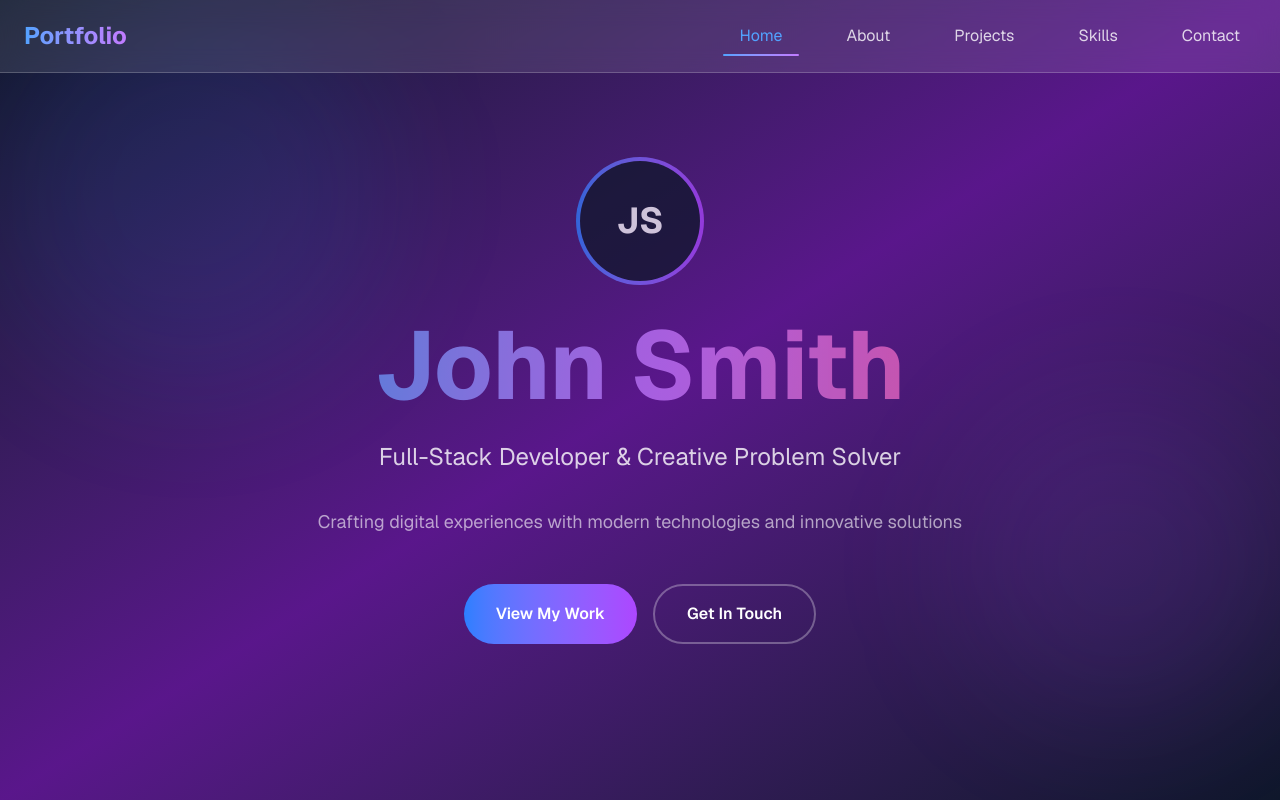
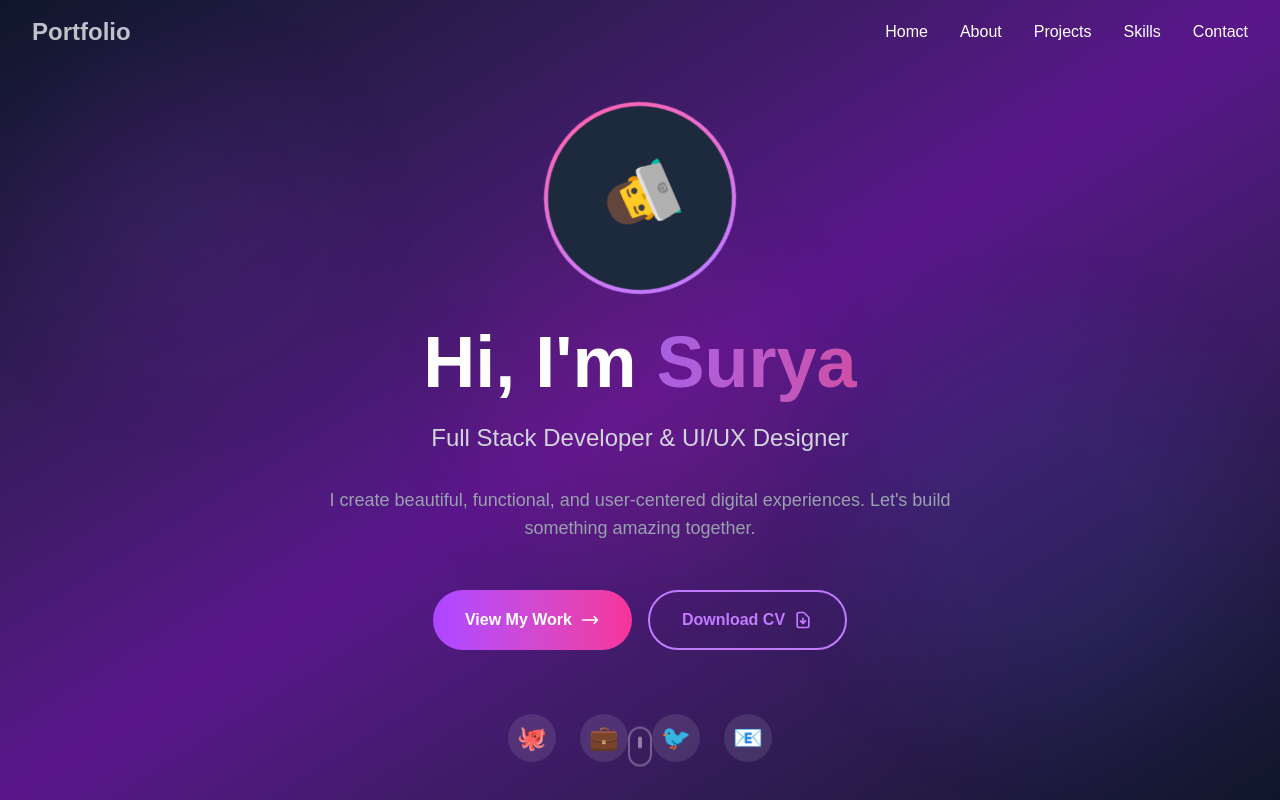
Before and after one commit to surya1401/myportfolio, a Next.js app: page / in a window 1280 px wide. Built offline with nearby package versions, Linux system fonts and the light colour scheme.

Commit message:
portfolio

```diff
--- a/src/app/page.js
+++ b/src/app/page.js
@@ -1,278 +1,250 @@
 "use client";
-import { useState, useEffect } from 'react';
-import Image from "next/image";
+import { useState, useEffect } from "react";
 
-export default function Portfolio() {
-  const [activeSection, setActiveSection] = useState('home');
-  const [isLoaded, setIsLoaded] = useState(false);
-  const [mousePosition, setMousePosition] = useState({ x: 0, y: 0 });
+export default function Home() {
+  const [isMenuOpen, setIsMenuOpen] = useState(false);
+  const [scrollY, setScrollY] = useState(0);
 
   useEffect(() => {
-    setIsLoaded(true);
-
-    const handleMouseMove = (e) => {
-      setMousePosition({ x: e.clientX, y: e.clientY });
-    };
-
-    window.addEventListener('mousemove', handleMouseMove);
-    return () => window.removeEventListener('mousemove', handleMouseMove);
+    const handleScroll = () => setScrollY(window.scrollY);
+    window.addEventListener("scroll", handleScroll);
+    return () => window.removeEventListener("scroll", handleScroll);
   }, []);
 
-  const navItems = [
-    { id: 'home', label: 'Home' },
-    { id: 'about', label: 'About' },
-    { id: 'projects', label: 'Projects' },
-    { id: 'skills', label: 'Skills' },
-    { id: 'contact', label: 'Contact' }
-  ];
-
-  const projects = [
-    {
-      title: "E-Commerce Platform",
-      tech: "Next.js, Tailwind, Stripe",
-      description: "Full-stack e-commerce solution with payment integration"
-    },
-    {
-      title: "Task Management App",
-      tech: "React, Node.js, MongoDB",
-      description: "Collaborative task management with real-time updates"
-    },
-    {
-      title: "Weather Dashboard",
-      tech: "Vue.js, Chart.js, API",
-      description: "Interactive weather visualization dashboard"
-    }
-  ];
-
-  const skills = [
-    { name: "JavaScript", level: 90 },
-    { name: "React/Next.js", level: 85 },
-    { name: "Node.js", level: 80 },
-    { name: "Python", level: 75 },
-    { name: "UI/UX Design", level: 70 }
-  ];
-
   return (
-    <div className="min-h-screen bg-gradient-to-br from-slate-900 via-purple-900 to-slate-900 text-white font-sans overflow-x-hidden">
-      {/* Animated background elements */}
-      <div className="fixed inset-0 overflow-hidden pointer-events-none">
-        <div
-          className="absolute w-96 h-96 bg-blue-500/10 rounded-full blur-3xl transition-transform duration-1000 ease-out"
-          style={{
-            transform: `translate(${mousePosition.x * 0.02}px, ${mousePosition.y * 0.02}px)`
-          }}
-        />
-        <div
-          className="absolute top-1/2 right-0 w-80 h-80 bg-purple-500/10 rounded-full blur-3xl transition-transform duration-1000 ease-out"
-          style={{
-            transform: `translate(${mousePosition.x * -0.01}px, ${mousePosition.y * -0.01}px)`
-          }}
-        />
+    <div className="min-h-screen bg-gradient-to-br from-slate-900 via-purple-900 to-slate-900">
+      {/* Animated Navigation Bar */}
+      <nav
+        className={`fixed top-0 w-full z-50 transition-all duration-300 ${
+          scrollY > 50 ? "bg-black/80 backdrop-blur-lg" : "bg-transparent"
+        }`}
+      >
+        <div className="max-w-7xl mx-auto px-4 sm:px-6 lg:px-8">
+          <div className="flex justify-between items-center py-4">
+            {/* Logo */}
+            <div className="text-2xl font-bold text-white animate-pulse">
+              Portfolio
             </div>
 
-      {/* Navigation */}
-      <nav className={`fixed top-0 w-full z-50 transition-all duration-700 ${isLoaded ? 'translate-y-0 opacity-100' : '-translate-y-full opacity-0'}`}>
-        <div className="backdrop-blur-md bg-white/10 border-b border-white/20">
-          <div className="container mx-auto px-6 py-4">
-            <div className="flex justify-between items-center">
-              <div className="text-2xl font-bold bg-gradient-to-r from-blue-400 to-purple-400 bg-clip-text text-transparent">
-                Portfolio
+            {/* Desktop Menu */}
+            <div className="hidden md:flex space-x-8">
+              {["Home", "About", "Projects", "Skills", "Contact"].map(
+                (item, index) => (
+                  <a
+                    key={item}
+                    href={`#${item.toLowerCase()}`}
+                    className="text-white hover:text-purple-400 transition-colors duration-300 relative group"
+                    style={{ animationDelay: `${index * 100}ms` }}
+                  >
+                    {item}
+                    <span className="absolute -bottom-1 left-0 w-0 h-0.5 bg-purple-400 transition-all duration-300 group-hover:w-full"></span>
+                  </a>
+                )
+              )}
             </div>
-              <div className="hidden md:flex space-x-8">
-                {navItems.map((item) => (
+
+            {/* Mobile Menu Button */}
             <button
-                    key={item.id}
-                    onClick={() => setActiveSection(item.id)}
-                    className={`relative px-4 py-2 rounded-lg transition-all duration-300 hover:bg-white/10 ${
-                      activeSection === item.id ? 'text-blue-400' : 'text-white/80 hover:text-white'
+              className="md:hidden text-white p-2"
+              onClick={() => setIsMenuOpen(!isMenuOpen)}
+            >
+              <div
+                className={`w-6 h-0.5 bg-white mb-1 transition-all duration-300 ${
+                  isMenuOpen ? "rotate-45 translate-y-1.5" : ""
                 }`}
-                  >
-                    {item.label}
-                    {activeSection === item.id && (
-                      <div className="absolute bottom-0 left-0 w-full h-0.5 bg-gradient-to-r from-blue-400 to-purple-400 rounded-full" />
-                    )}
+              ></div>
+              <div
+                className={`w-6 h-0.5 bg-white mb-1 transition-all duration-300 ${
+                  isMenuOpen ? "opacity-0" : ""
+                }`}
+              ></div>
+              <div
+                className={`w-6 h-0.5 bg-white transition-all duration-300 ${
+                  isMenuOpen ? "-rotate-45 -translate-y-1.5" : ""
+                }`}
+              ></div>
             </button>
-                ))}
           </div>
         </div>
+
+        {/* Mobile Menu */}
+        <div
+          className={`md:hidden bg-black/90 backdrop-blur-lg transition-all duration-300 ${
+            isMenuOpen ? "max-h-64 opacity-100" : "max-h-0 opacity-0"
+          } overflow-hidden`}
+        >
+          <div className="px-4 py-2 space-y-2">
+            {["Home", "About", "Projects", "Skills", "Contact"].map((item) => (
+              <a
+                key={item}
+                href={`#${item.toLowerCase()}`}
+                className="block text-white hover:text-purple-400 transition-colors duration-300 py-2"
+                onClick={() => setIsMenuOpen(false)}
+              >
+                {item}
+              </a>
+            ))}
           </div>
         </div>
       </nav>
 
-      {/* Main Content */}
-      <div className="relative z-10">
       {/* Hero Section */}
-        {activeSection === 'home' && (
-          <section className={`min-h-screen flex items-center justify-center px-6 transition-all duration-1000 ${
-            isLoaded ? 'opacity-100 translate-y-0' : 'opacity-0 translate-y-10'
-          }`}>
-            <div className="text-center max-w-4xl">
+      <main className="relative overflow-hidden">
+        {/* Animated Background Elements */}
+        <div className="absolute inset-0">
+          <div className="absolute top-20 left-10 w-72 h-72 bg-purple-500/10 rounded-full blur-3xl animate-pulse"></div>
+          <div
+            className="absolute bottom-20 right-10 w-96 h-96 bg-blue-500/10 rounded-full blur-3xl animate-pulse"
+            style={{ animationDelay: "1s" }}
+          ></div>
+          <div
+            className="absolute top-1/2 left-1/2 -translate-x-1/2 -translate-y-1/2 w-80 h-80 bg-pink-500/10 rounded-full blur-3xl animate-pulse"
+            style={{ animationDelay: "2s" }}
+          ></div>
+        </div>
+
+        <section
+          id="home"
+          className="min-h-screen flex items-center justify-center px-4 pt-16"
+        >
+          <div className="text-center z-10 max-w-4xl mx-auto">
+            {/* Animated Profile Image */}
             <div className="mb-8 relative">
-                <div className="w-32 h-32 mx-auto mb-6 rounded-full bg-gradient-to-r from-blue-500 to-purple-500 p-1 animate-pulse">
-                  <div className="w-full h-full rounded-full bg-slate-900 flex items-center justify-center text-4xl font-bold">
-                    JS
+              <div className="w-48 h-48 mx-auto rounded-full bg-gradient-to-r from-purple-400 to-pink-400 p-1 animate-spin-slow">
+                <div className="w-full h-full rounded-full bg-slate-800 flex items-center justify-center">
+                  <span className="text-6xl">👨‍💻</span>
                 </div>
               </div>
             </div>
-              <h1 className="text-6xl md:text-8xl font-bold mb-6 bg-gradient-to-r from-blue-400 via-purple-400 to-pink-400 bg-clip-text text-transparent animate-pulse">
-                John Smith
+
+            {/* Animated Text */}
+            <h1 className="text-5xl md:text-7xl font-bold text-white mb-6 animate-fade-in-up">
+              Hi, I&apos;m{" "}
+              <span className="bg-gradient-to-r from-purple-400 to-pink-400 bg-clip-text text-transparent animate-pulse">
+                Surya
+              </span>
             </h1>
-              <p className="text-xl md:text-2xl text-white/80 mb-8 leading-relaxed">
-                Full-Stack Developer & Creative Problem Solver
+
+            <p
+              className="text-xl md:text-2xl text-gray-300 mb-8 animate-fade-in-up"
+              style={{ animationDelay: "0.2s" }}
+            >
+              Full Stack Developer &amp; UI/UX Designer
             </p>
-              <p className="text-lg text-white/60 mb-12 max-w-2xl mx-auto">
-                Crafting digital experiences with modern technologies and innovative solutions
+
+            <p
+              className="text-lg text-gray-400 mb-12 max-w-2xl mx-auto animate-fade-in-up"
+              style={{ animationDelay: "0.4s" }}
+            >
+              I create beautiful, functional, and user-centered digital
+              experiences. Let&apos;s build something amazing together.
             </p>
-              <div className="flex flex-col sm:flex-row gap-4 justify-center">
-                <button
-                  onClick={() => setActiveSection('projects')}
-                  className="group relative px-8 py-4 bg-gradient-to-r from-blue-500 to-purple-500 rounded-full font-semibold text-white overflow-hidden transition-all duration-300 hover:scale-105 hover:shadow-2xl"
+
+            {/* Animated CTA Buttons */}
+            <div
+              className="flex flex-col sm:flex-row gap-4 justify-center animate-fade-in-up"
+              style={{ animationDelay: "0.6s" }}
             >
-                  <span className="relative z-10">View My Work</span>
-                  <div className="absolute inset-0 bg-gradient-to-r from-blue-600 to-purple-600 opacity-0 group-hover:opacity-100 transition-opacity duration-300" />
+              <button className="group px-8 py-4 bg-gradient-to-r from-purple-500 to-pink-500 text-white rounded-full font-semibold transition-all duration-300 hover:scale-105 hover:shadow-2xl hover:shadow-purple-500/25">
+                <span className="flex items-center justify-center gap-2">
+                  View My Work
+                  <svg
+                    className="w-5 h-5 group-hover:translate-x-1 transition-transform duration-300"
+                    fill="none"
+                    stroke="currentColor"
+                    viewBox="0 0 24 24"
+                  >
+                    <path
+                      strokeLinecap="round"
+                      strokeLinejoin="round"
+                      strokeWidth={2}
+                      d="M17 8l4 4m0 0l-4 4m4-4H3"
+                    />
+                  </svg>
+                </span>
               </button>
-                <button
-                  onClick={() => setActiveSection('contact')}
-                  className="px-8 py-4 border-2 border-white/30 rounded-full font-semibold text-white hover:bg-white/10 hover:border-white/50 transition-all duration-300"
+
+              <button className="group px-8 py-4 border-2 border-purple-400 text-purple-400 rounded-full font-semibold transition-all duration-300 hover:bg-purple-400 hover:text-white hover:scale-105">
+                <span className="flex items-center justify-center gap-2">
+                  Download CV
+                  <svg
+                    className="w-5 h-5 group-hover:translate-y-1 transition-transform duration-300"
+                    fill="none"
+                    stroke="currentColor"
+                    viewBox="0 0 24 24"
                   >
-                  Get In Touch
+                    <path
+                      strokeLinecap="round"
+                      strokeLinejoin="round"
+                      strokeWidth={2}
+                      d="M12 10v6m0 0l-3-3m3 3l3-3m2 8H7a2 2 0 01-2-2V5a2 2 0 012-2h5.586a1 1 0 01.707.293l5.414 5.414a1 1 0 01.293.707V19a2 2 0 01-2 2z"
+                    />
+                  </svg>
+                </span>
               </button>
             </div>
-            </div>
-          </section>
-        )}
 
-        {/* About Section */}
-        {activeSection === 'about' && (
-          <section className="min-h-screen flex items-center justify-center px-6 py-20">
-            <div className="max-w-4xl animate-fadeIn">
-              <h2 className="text-5xl font-bold mb-8 text-center bg-gradient-to-r from-blue-400 to-purple-400 bg-clip-text text-transparent">
-                About Me
-              </h2>
-              <div className="grid md:grid-cols-2 gap-12 items-center">
-                <div className="space-y-6">
-                  <p className="text-lg text-white/80 leading-relaxed">
-                    I'm a passionate full-stack developer with over 5 years of experience creating
-                    digital solutions that make a difference. My journey started with curiosity about
-                    how websites work and evolved into a love for building complex applications.
-                  </p>
-                  <p className="text-lg text-white/80 leading-relaxed">
-                    When I'm not coding, you'll find me exploring new technologies, contributing to
-                    open-source projects, or sharing knowledge with the developer community.
-                  </p>
-                </div>
-                <div className="relative">
-                  <div className="w-80 h-80 mx-auto rounded-2xl bg-gradient-to-br from-blue-500/20 to-purple-500/20 backdrop-blur-sm border border-white/20 flex items-center justify-center">
-                    <div className="text-6xl">🚀</div>
-                  </div>
-                </div>
-              </div>
-            </div>
-          </section>
-        )}
-
-        {/* Projects Section */}
-        {activeSection === 'projects' && (
-          <section className="min-h-screen flex items-center justify-center px-6 py-20">
-            <div className="max-w-6xl w-full">
-              <h2 className="text-5xl font-bold mb-12 text-center bg-gradient-to-r from-blue-400 to-purple-400 bg-clip-text text-transparent">
-                Featured Projects
-              </h2>
-              <div className="grid md:grid-cols-3 gap-8">
-                {projects.map((project, index) => (
+            {/* Floating Social Icons */}
             <div
-                    key={index}
-                    className="group relative bg-white/5 backdrop-blur-sm border border-white/10 rounded-2xl p-6 hover:bg-white/10 hover:border-white/20 transition-all duration-500 hover:scale-105"
-                    style={{ animationDelay: `${index * 200}ms` }}
+              className="flex justify-center gap-6 mt-16 animate-fade-in-up"
+              style={{ animationDelay: "0.8s" }}
             >
-                    <div className="h-48 bg-gradient-to-br from-blue-500/20 to-purple-500/20 rounded-xl mb-6 flex items-center justify-center">
-                      <div className="text-4xl">💻</div>
-                    </div>
-                    <h3 className="text-xl font-semibold mb-3 text-white group-hover:text-blue-400 transition-colors duration-300">
-                      {project.title}
-                    </h3>
-                    <p className="text-blue-300 text-sm mb-3">{project.tech}</p>
-                    <p className="text-white/70 leading-relaxed">{project.description}</p>
-                    <div className="absolute inset-0 bg-gradient-to-r from-blue-500/5 to-purple-500/5 rounded-2xl opacity-0 group-hover:opacity-100 transition-opacity duration-300" />
-                  </div>
+              {[
+                { name: "GitHub", icon: "🐙" },
+                { name: "LinkedIn", icon: "💼" },
+                { name: "Twitter", icon: "🐦" },
+                { name: "Email", icon: "📧" },
+              ].map((social, index) => (
+                <a
+                  key={social.name}
+                  href="#"
+                  className="w-12 h-12 bg-white/10 backdrop-blur-sm rounded-full flex items-center justify-center text-2xl transition-all duration-300 hover:bg-purple-500 hover:scale-110 hover:-translate-y-2"
+                  style={{ animationDelay: `${1 + index * 0.1}s` }}
+                >
+                  {social.icon}
+                </a>
               ))}
             </div>
           </div>
         </section>
-        )}
 
-        {/* Skills Section */}
-        {activeSection === 'skills' && (
-          <section className="min-h-screen flex items-center justify-center px-6 py-20">
-            <div className="max-w-4xl w-full">
-              <h2 className="text-5xl font-bold mb-12 text-center bg-gradient-to-r from-blue-400 to-purple-400 bg-clip-text text-transparent">
-                Skills & Expertise
-              </h2>
-              <div className="space-y-8">
-                {skills.map((skill, index) => (
-                  <div key={index} className="group">
-                    <div className="flex justify-between mb-3">
-                      <span className="text-lg font-medium text-white">{skill.name}</span>
-                      <span className="text-blue-400">{skill.level}%</span>
-                    </div>
-                    <div className="w-full bg-white/10 rounded-full h-3">
-                      <div
-                        className="h-3 bg-gradient-to-r from-blue-500 to-purple-500 rounded-full transition-all duration-1000 ease-out"
-                        style={{
-                          width: `${skill.level}%`,
-                          animationDelay: `${index * 200}ms`
-                        }}
-                      />
+        {/* Scroll Indicator */}
+        <div className="absolute bottom-8 left-1/2 -translate-x-1/2 animate-bounce">
+          <div className="w-6 h-10 border-2 border-white/30 rounded-full flex justify-center">
+            <div className="w-1 h-3 bg-white/60 rounded-full mt-2 animate-pulse"></div>
           </div>
         </div>
-                ))}
-              </div>
-            </div>
-          </section>
-        )}
+      </main>
 
-        {/* Contact Section */}
-        {activeSection === 'contact' && (
-          <section className="min-h-screen flex items-center justify-center px-6 py-20">
-            <div className="max-w-2xl w-full text-center">
-              <h2 className="text-5xl font-bold mb-8 bg-gradient-to-r from-blue-400 to-purple-400 bg-clip-text text-transparent">
-                Let's Connect
-              </h2>
-              <p className="text-xl text-white/80 mb-12">
-                Ready to bring your ideas to life? Let's start a conversation.
-              </p>
-              <div className="grid md:grid-cols-3 gap-6 mb-12">
-                {[
-                  { icon: "📧", label: "Email", value: "hello@johnsmith.dev" },
-                  { icon: "📱", label: "Phone", value: "+1 (555) 123-4567" },
-                  { icon: "🌍", label: "Location", value: "San Francisco, CA" }
-                ].map((contact, index) => (
-                  <div key={index} className="bg-white/5 backdrop-blur-sm border border-white/10 rounded-xl p-6 hover:bg-white/10 transition-all duration-300">
-                    <div className="text-3xl mb-3">{contact.icon}</div>
-                    <div className="text-sm text-blue-400 mb-1">{contact.label}</div>
-                    <div className="text-white/80">{contact.value}</div>
-                  </div>
-                ))}
-              </div>
-              <div className="flex justify-center space-x-6">
-                {["GitHub", "LinkedIn", "Twitter"].map((social) => (
-                  <button key={social} className="w-12 h-12 bg-white/10 border border-white/20 rounded-full flex items-center justify-center hover:bg-white/20 hover:scale-110 transition-all duration-300">
-                    <span className="text-sm">🔗</span>
-                  </button>
-                ))}
-              </div>
-            </div>
-          </section>
-        )}
-      </div>
+      {/* Custom CSS for animations */}
+      <style jsx>{`
+        @keyframes fade-in-up {
+          from {
+            opacity: 0;
+            transform: translateY(30px);
+          }
+          to {
+            opacity: 1;
+            transform: translateY(0);
+          }
+        }
 
-      <style jsx>{`
-        @keyframes fadeIn {
-          from { opacity: 0; transform: translateY(20px); }
-          to { opacity: 1; transform: translateY(0); }
+        @keyframes spin-slow {
+          from {
+            transform: rotate(0deg);
           }
-        .animate-fadeIn {
-          animation: fadeIn 1s ease-out;
+          to {
+            transform: rotate(360deg);
+          }
+        }
+
+        .animate-fade-in-up {
+          animation: fade-in-up 0.8s ease-out forwards;
+          opacity: 0;
+        }
+
+        .animate-spin-slow {
+          animation: spin-slow 8s linear infinite;
         }
       `}</style>
     </div>
```
Lines whose indentation alone changed are shown as unchanged.
